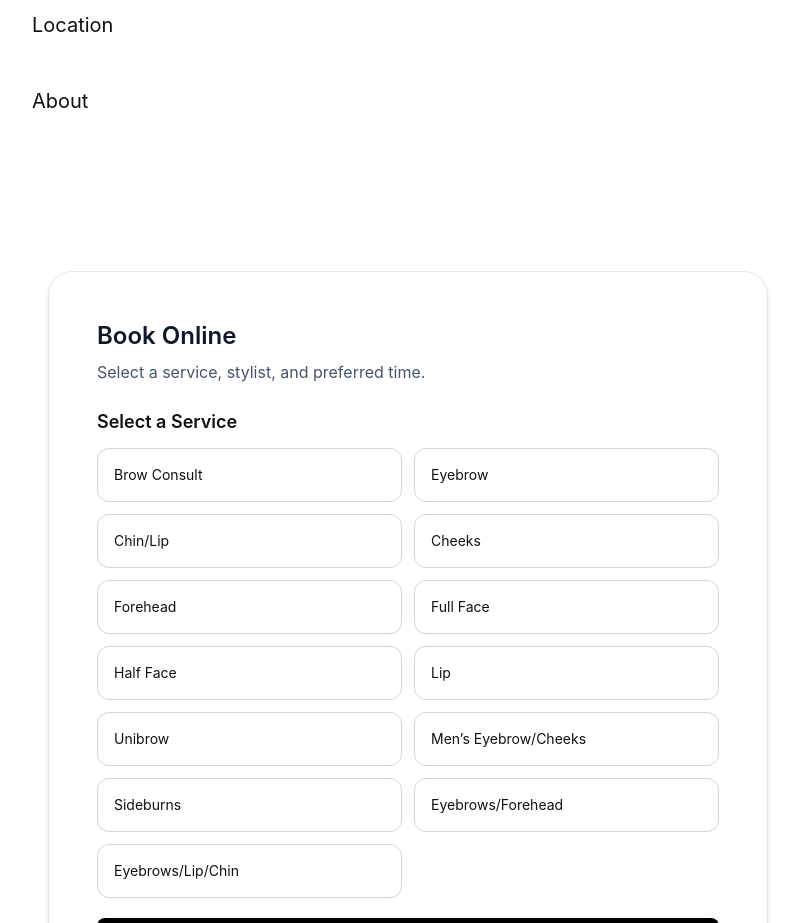
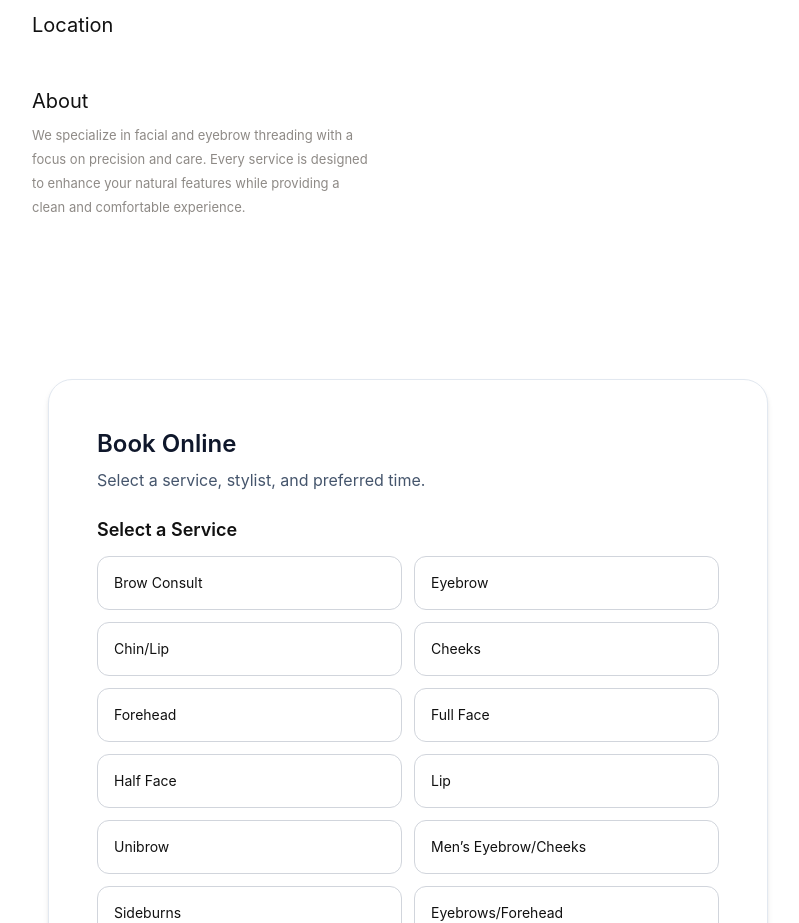
Before and after one commit to brentcrosby/eyebrow-hub, a Next.js app: page / in a window 1280 px wide. Shown: the part 1800-2723 px from the top of the page, without its empty margins (232-1031 px from the left). Built offline with nearby package versions, Linux system fonts and the light colour scheme.

Commit message:
Added the about section in the homepage

```diff
--- a/app/page.tsx
+++ b/app/page.tsx
@@ -32,6 +32,7 @@ export default function Home() {
         aria-label="Business details layout"
       >
         <div className="grid grid-cols-[minmax(0,368px)_minmax(0,368px)] justify-between items-start gap-x-16 max-[879px]:grid-cols-[minmax(0,1fr)] max-[879px]:gap-y-14">
+
           <div className="w-full max-w-[368px] flex flex-col gap-14 max-[879px]:max-w-full">
             <BusinessHours />
             <ServicesSection />
@@ -40,8 +41,15 @@ export default function Home() {
               <h2 className="text-subtitle leading-none font-normal">Location</h2>
             </section>
 
+            {/* ✅ ONLY CHANGE: About section content added */}
             <section id="about" className="w-full">
               <h2 className="text-subtitle leading-none font-normal">About</h2>
+
+              <p className="mt-3 text-[13px] leading-6 text-[#8e8a86]">
+                We specialize in facial and eyebrow threading with a focus on precision
+                and care. Every service is designed to enhance your natural features
+                while providing a clean and comfortable experience.
+              </p>
             </section>
           </div>
 
```
